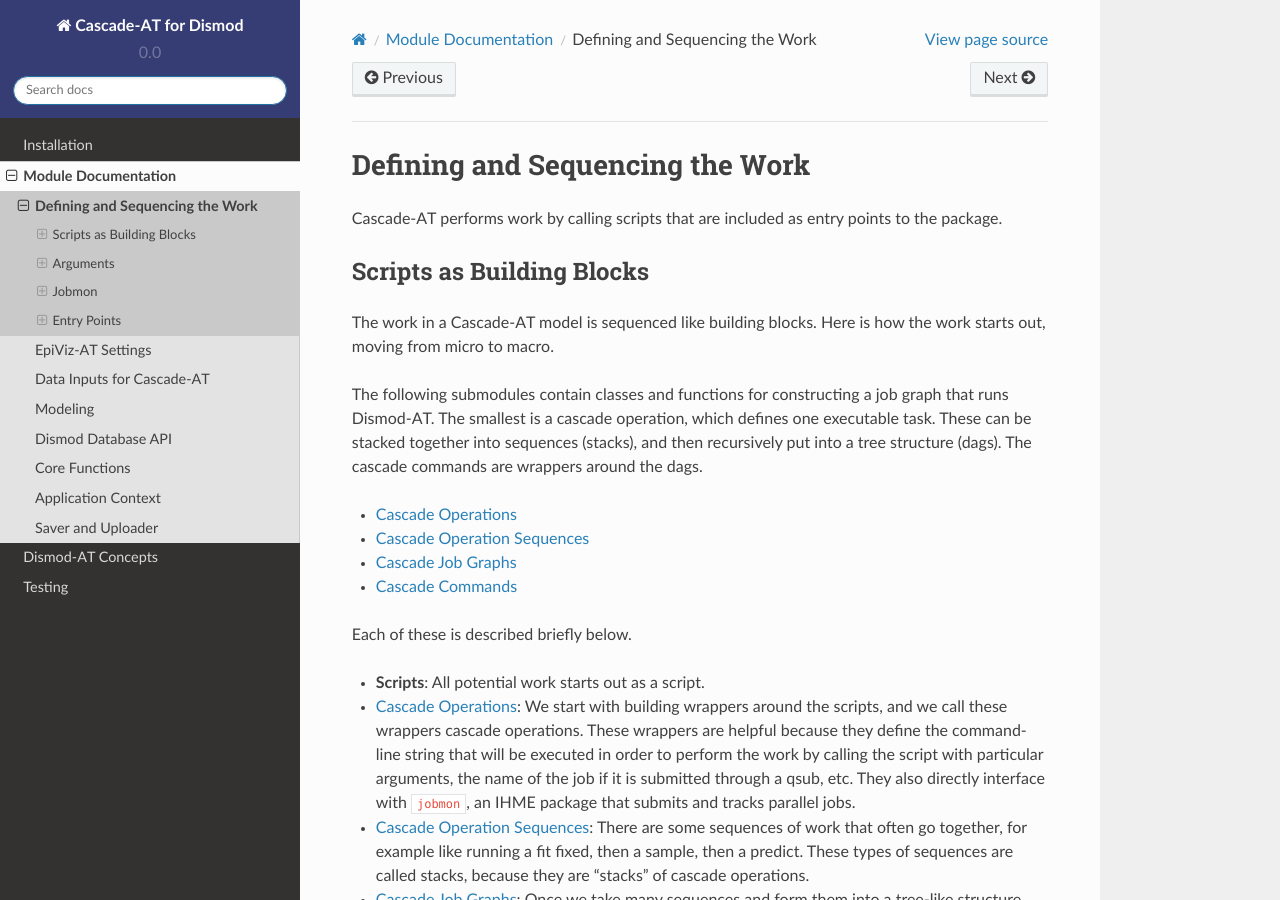
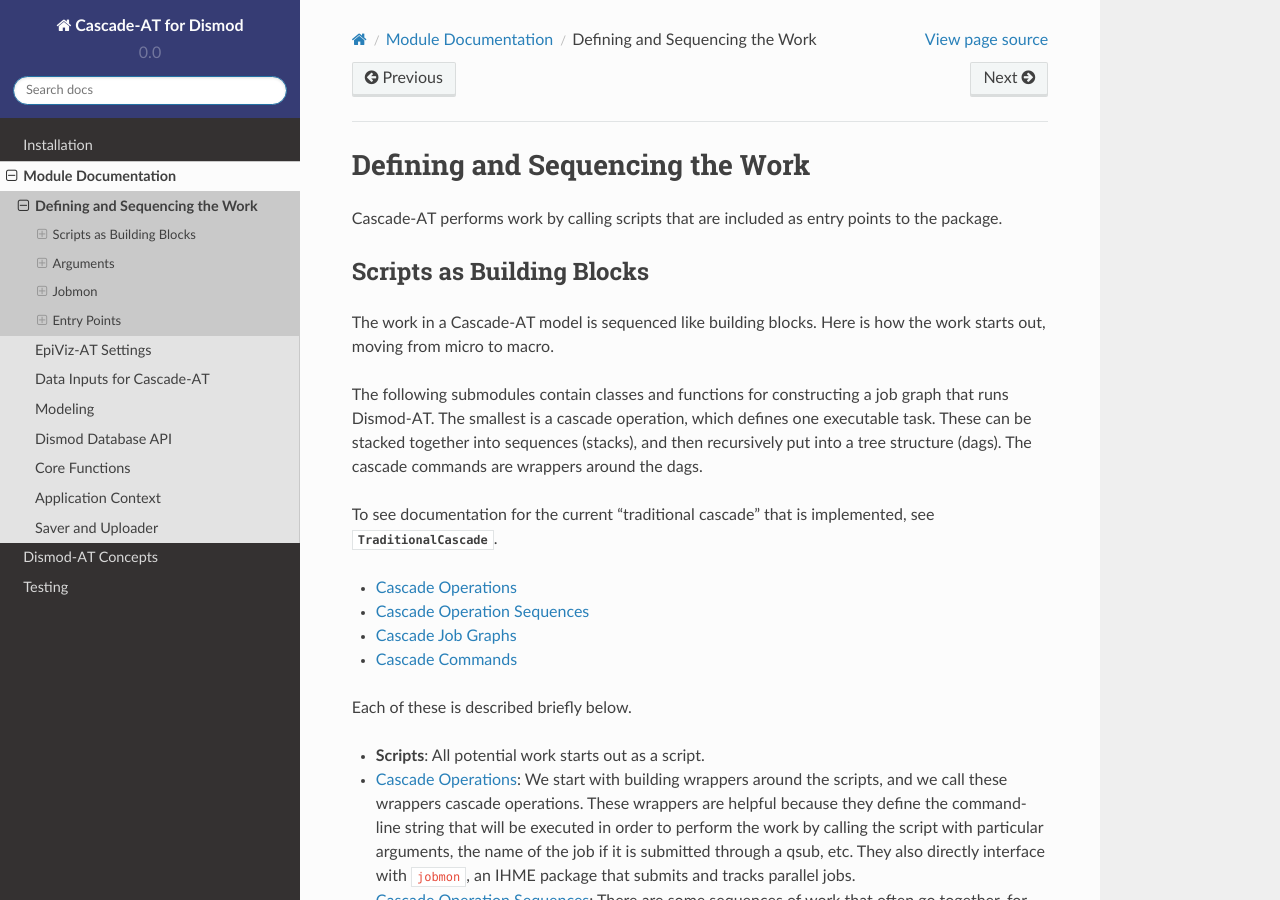
Before and after one commit to ihmeuw/cascade-at, a Sphinx documentation site: the page built from docs/api/executor/index.rst, in a window 1280 px wide and 900 px high. Built offline with Sphinx 7.4.7 and the Read the Docs theme 2.0.0, drawn with Linux system fonts in a browser that asks for light colours; pages that are not in the unit, such as notebooks, are missing from menus.

Commit message:
documented traditional cascade structure.

```diff
--- a/docs/api/executor/index.rst
+++ b/docs/api/executor/index.rst
@@ -18,6 +18,9 @@
 can be stacked together into sequences (stacks), and then recursively
 put into a tree structure (dags). The cascade commands are wrappers
 around the dags.
+
+To see documentation for the current "traditional cascade" that is implemented,
+see :py:class:`~cascade_at.cascade.cascade_commands.TraditionalCascade`.
 
 .. toctree::
    :maxdepth: 1
```
